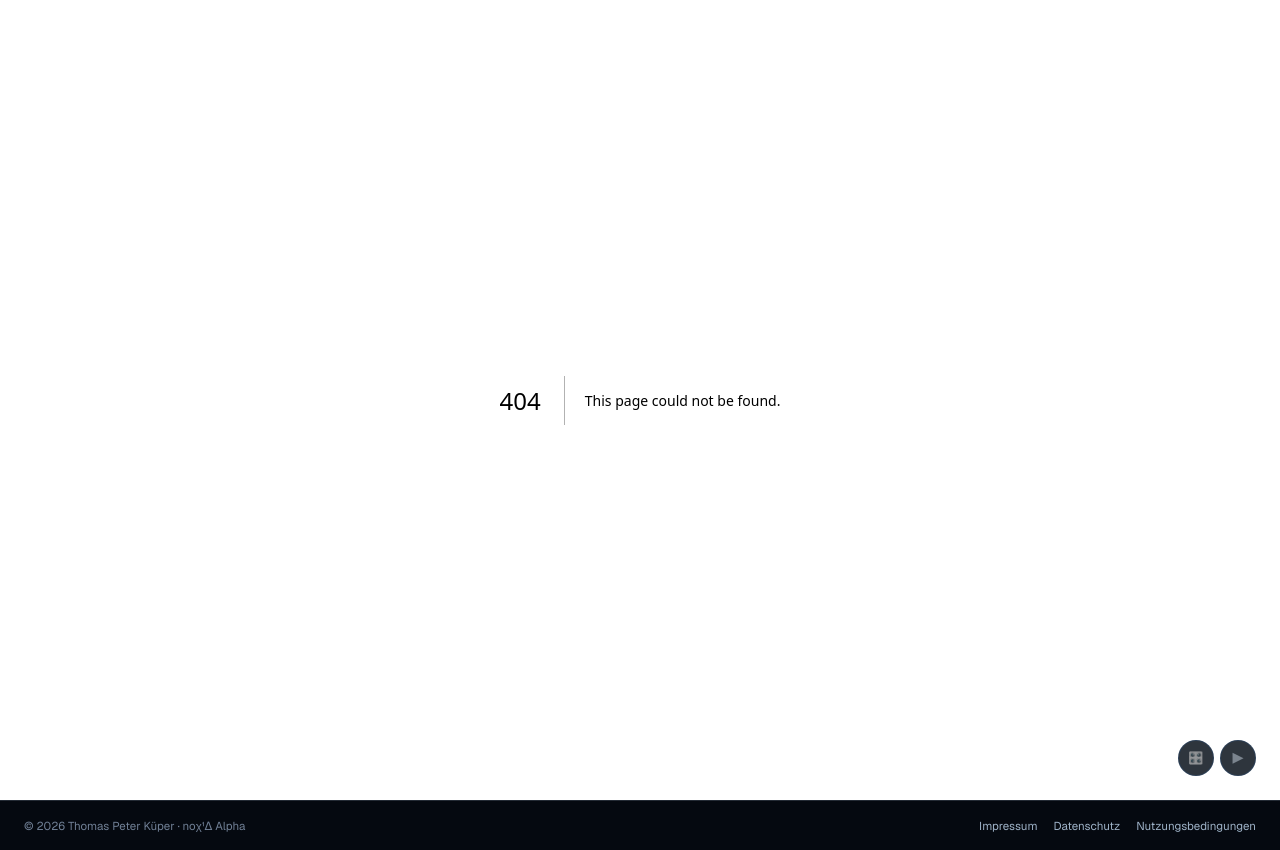
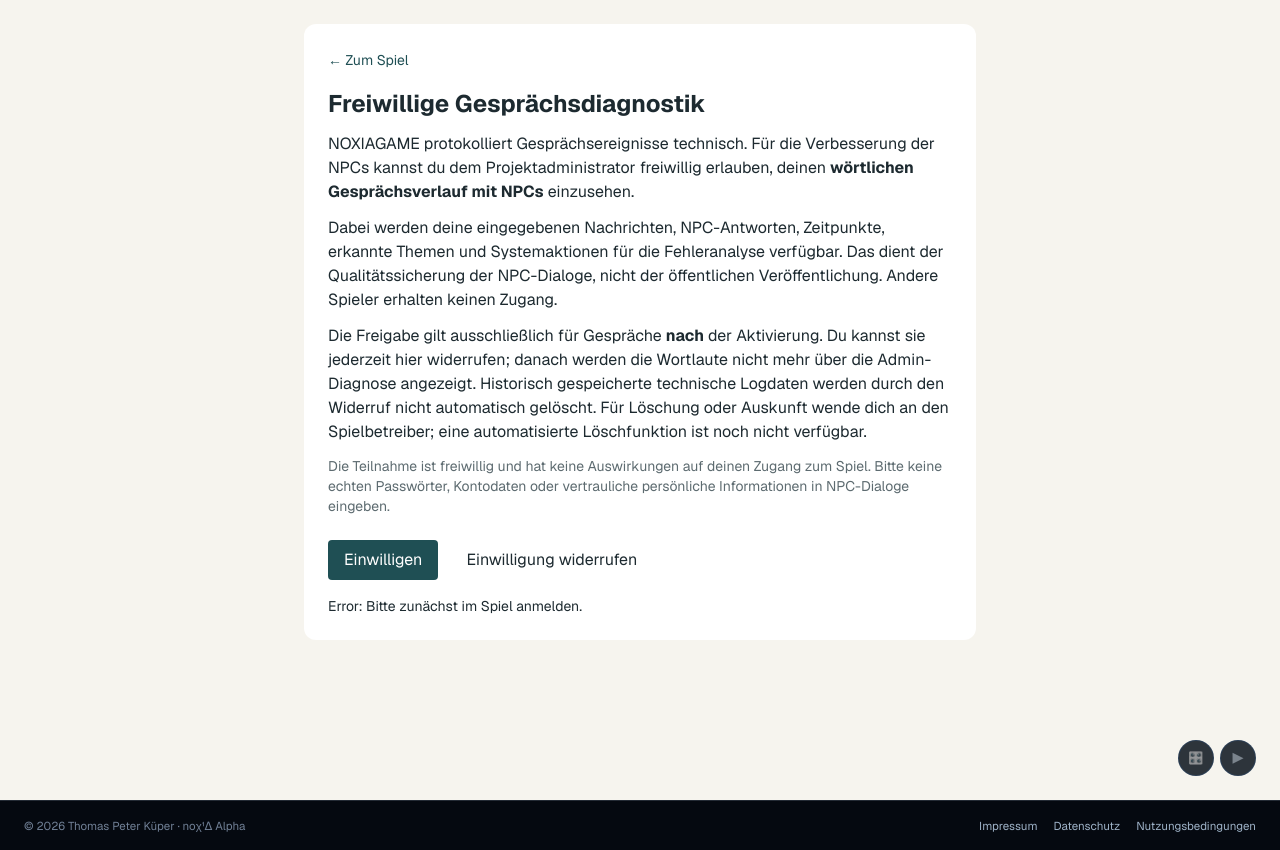
Before and after one commit to thomaspeterkueper/noxiagame, a Next.js app: page /settings/conversation-diagnostics in a window 1280 px wide. Before the commit this address had no page. Built offline with nearby package versions, Linux system fonts and the light colour scheme; no server answers.

Commit message:
feat(privacy): player opt-in page for NPC transcript review

```diff
--- /dev/null
+++ b/app/settings/conversation-diagnostics/page.tsx
@@ -0,0 +1,46 @@
+'use client'
+
+import Link from 'next/link'
+import { useEffect, useState } from 'react'
+import { getToken } from '@/lib/supabase/auth'
+
+export default function ConversationDiagnosticsConsentPage() {
+  const [enabled, setEnabled] = useState(false)
+  const [ready, setReady] = useState(false)
+  const [busy, setBusy] = useState(false)
+  const [message, setMessage] = useState('')
+  async function update(value?: boolean) {
+    setBusy(true); setMessage('')
+    try {
+      const token = await getToken()
+      if (!token) throw Error('Bitte zunächst im Spiel anmelden.')
+      const response = await fetch('/api/game/conversation-diagnostics-consent', {
+        method: value === undefined ? 'GET' : 'POST',
+        headers: { Authorization: 'Bearer ' + token, ...(value === undefined ? {} : { 'Content-Type':'application/json' }) },
+        body: value === undefined ? undefined : JSON.stringify({enabled:value}),
+        cache:'no-store',
+      })
+      const data = await response.json()
+      if (!response.ok) throw Error(data.error ?? 'Speichern fehlgeschlagen')
+      setEnabled(data.enabled === true)
+      if (value !== undefined) setMessage(data.enabled ? 'Freigabe aktiviert. Nur ab jetzt geführte Gespräche sind freigegeben.' : 'Freigabe widerrufen. Dein Wortlaut ist für die Adminauswertung wieder gesperrt.')
+    } catch (e) { setMessage(String(e)) }
+    finally {setBusy(false);setReady(true)}
+  }
+  useEffect(()=>{void update()},[])
+  return <main className="min-h-screen bg-[#f6f4ee] p-6 text-[#1d2a30]">
+    <div className="mx-auto max-w-2xl rounded-xl border bg-white p-6">
+      <Link href="/dashboard" className="text-sm text-[#1f4f54]">← Zum Spiel</Link>
+      <h1 className="mt-4 text-2xl font-bold">Freiwillige Gesprächsdiagnostik</h1>
+      <p className="mt-3">NOXIAGAME protokolliert Gesprächsereignisse technisch. Für die Verbesserung der NPCs kannst du dem Projektadministrator freiwillig erlauben, deinen <strong>wörtlichen Gesprächsverlauf mit NPCs</strong> einzusehen.</p>
+      <p className="mt-3">Dabei werden deine eingegebenen Nachrichten, NPC-Antworten, Zeitpunkte, erkannte Themen und Systemaktionen für die Fehleranalyse verfügbar. Das dient der Qualitätssicherung der NPC-Dialoge, nicht der öffentlichen Veröffentlichung. Andere Spieler erhalten keinen Zugang.</p>
+      <p className="mt-3">Die Freigabe gilt ausschließlich für Gespräche <strong>nach</strong> der Aktivierung. Du kannst sie jederzeit hier widerrufen; danach werden die Wortlaute nicht mehr über die Admin-Diagnose angezeigt. Historisch gespeicherte technische Logdaten werden durch den Widerruf nicht automatisch gelöscht. Für Löschung oder Auskunft wende dich an den Spielbetreiber; eine automatisierte Löschfunktion ist noch nicht verfügbar.</p>
+      <p className="mt-3 text-sm text-[#5d6b70]">Die Teilnahme ist freiwillig und hat keine Auswirkungen auf deinen Zugang zum Spiel. Bitte keine echten Passwörter, Kontodaten oder vertrauliche persönliche Informationen in NPC-Dialoge eingeben.</p>
+      <div className="mt-6 flex flex-wrap gap-3">
+        <button type="button" disabled={!ready||busy||enabled} onClick={()=>void update(true)} className="rounded bg-[#1f4f54] px-4 py-2 text-white disabled:opacity-40">Einwilligen</button>
+        <button type="button" disabled={!ready||busy||!enabled} onClick={()=>void update(false)} className="rounded border px-4 py-2 disabled:opacity-40">Einwilligung widerrufen</button>
+      </div>
+      <p className="mt-4 text-sm" role="status">{message||(!ready?'Lädt Einstellung …':enabled?'Freigabe ist aktiv.':'Freigabe ist nicht aktiv.')}</p>
+    </div>
+  </main>
+}
```
